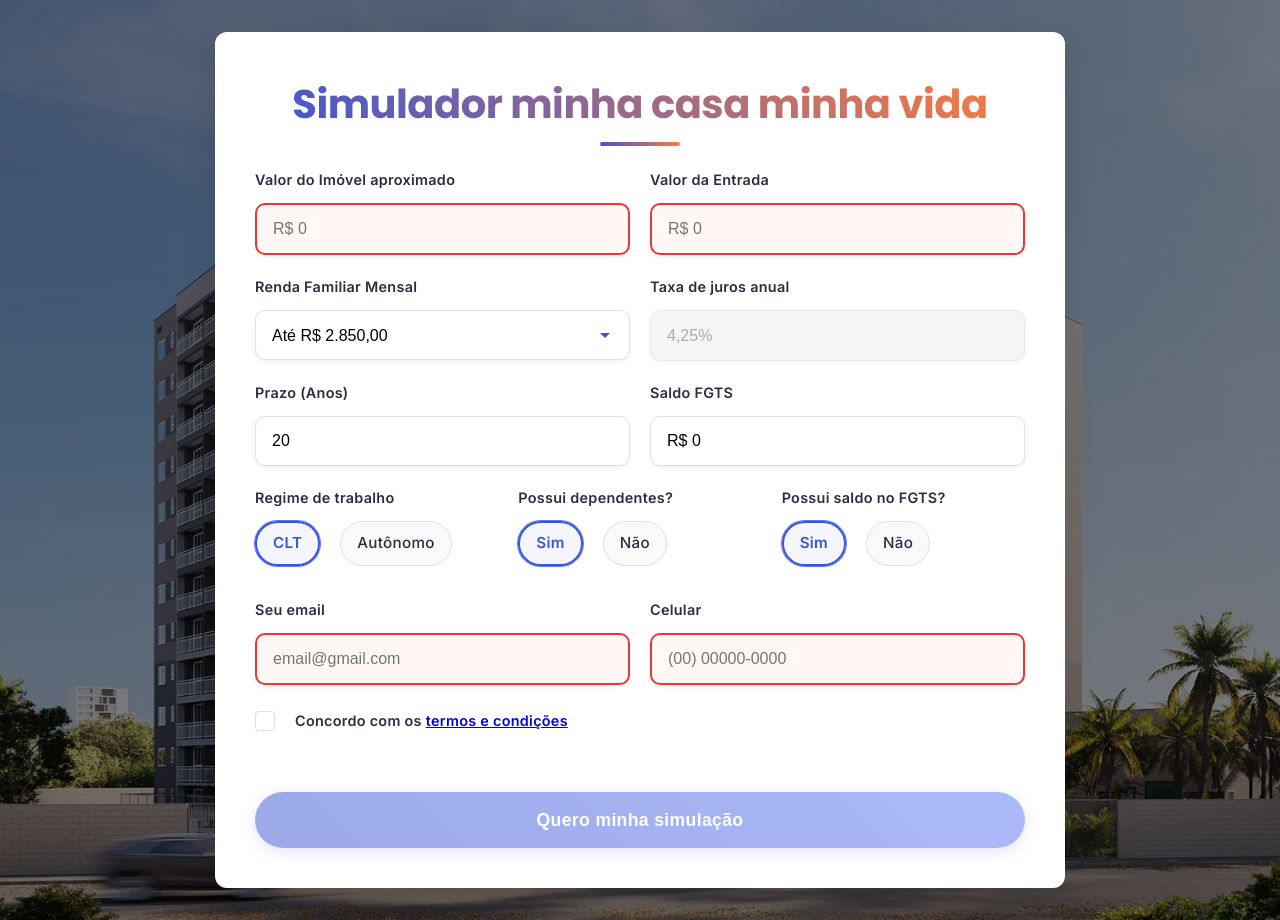
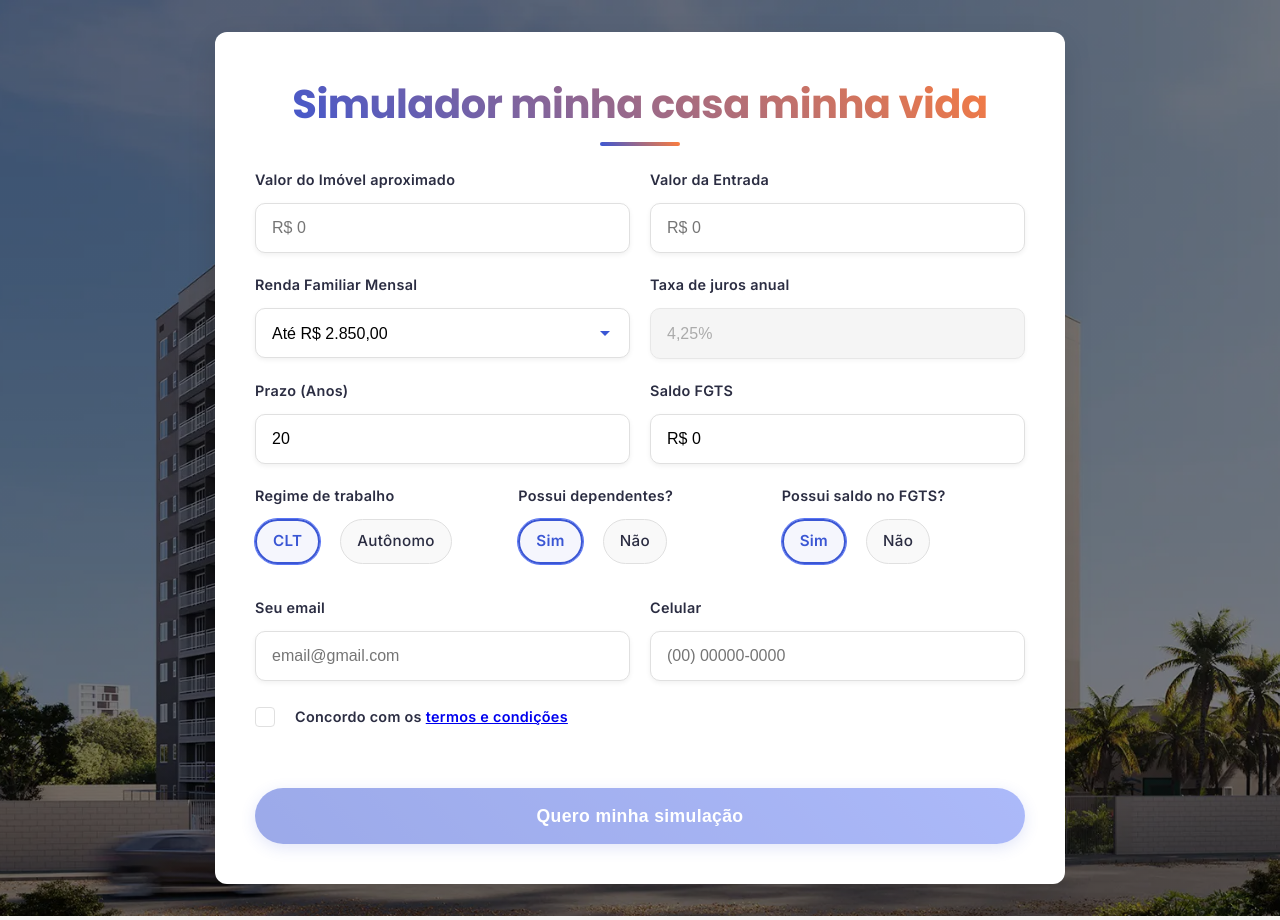
Before and after one commit to Rivas12/minhacasa-simulador-seo, a Next.js app: page / in a window 1280 px wide. Built offline with nearby package versions, Linux system fonts and the light colour scheme; no server answers.

Commit message:
feat: add form submission validation and error highlighting for user input fields

```diff
--- a/src/pages/index.js
+++ b/src/pages/index.js
@@ -29,6 +29,7 @@
   const [parcelaMensal, setParcelaMensal] = useState(0);
   const [isFormValid, setIsFormValid] = useState(false);
   const [invalidFields, setInvalidFields] = useState({});
+  const [triedSubmit, setTriedSubmit] = useState(false);
 
   const validateForm = () => {
     const emailRegex = /^[^\s@]+@[^\s@]+\.[^\s@]+$/;
@@ -134,6 +135,9 @@
 
   const handleSubmit = async (e) => {
     e.preventDefault();
+    setTriedSubmit(true);
+    validateForm();
+    if (!isFormValid) return;
     const parcela = calcularParcela();
     setParcelaMensal(parcela);
     setIsSubmitted(true);
@@ -218,7 +222,7 @@
                 onValueChange={(values) => handleNumberFormatChange('valor_apartamento', values)}
                 value={formData.valor_apartamento}
                 required
-                className={`simple-input${invalidFields.valor_apartamento ? ' input-error' : ''}`}
+                className={`simple-input${triedSubmit && invalidFields.valor_apartamento ? ' input-error' : ''}`}
                 getInputRef={(el) => inputRefs.current.valor_apartamento = el}
                 allowNegative={false}
               />
@@ -237,7 +241,7 @@
                 onValueChange={(values) => handleNumberFormatChange('entrada', values)}
                 value={formData.entrada}
                 required
-                className={`simple-input${invalidFields.entrada ? ' input-error' : ''}`}
+                className={`simple-input${triedSubmit && invalidFields.entrada ? ' input-error' : ''}`}
                 getInputRef={(el) => inputRefs.current.entrada = el}
                 allowNegative={false}
               />
@@ -306,7 +310,7 @@
                 min="10"
                 max="420"
                 step="1"
-                className={`simple-input${invalidFields.prazo_anos ? ' input-error' : ''}`}
+                className={`simple-input${triedSubmit && invalidFields.prazo_anos ? ' input-error' : ''}`}
               />
             </div>
 
@@ -321,7 +325,7 @@
                 placeholder="R$ 0"
                 onValueChange={(values) => handleNumberFormatChange('saldo_fgts', values)}
                 value={formData.saldo_fgts}
-                className={`simple-input${invalidFields.saldo_fgts ? ' input-error' : ''}`}
+                className={`simple-input${triedSubmit && invalidFields.saldo_fgts ? ' input-error' : ''}`}
               />
             </div>
 
@@ -423,7 +427,7 @@
                 onChange={handleChange}
                 placeholder="email@gmail.com"
                 required
-                className={`simple-input${invalidFields.email ? ' input-error' : ''}`}
+                className={`simple-input${triedSubmit && invalidFields.email ? ' input-error' : ''}`}
               />
             </div>
 
@@ -446,7 +450,7 @@
                 }}
                 placeholder="(00) 00000-0000"
                 required
-                className={`simple-input${invalidFields.celular ? ' input-error' : ''}`}
+                className={`simple-input${triedSubmit && invalidFields.celular ? ' input-error' : ''}`}
               />
             </div>
           </div>
```
